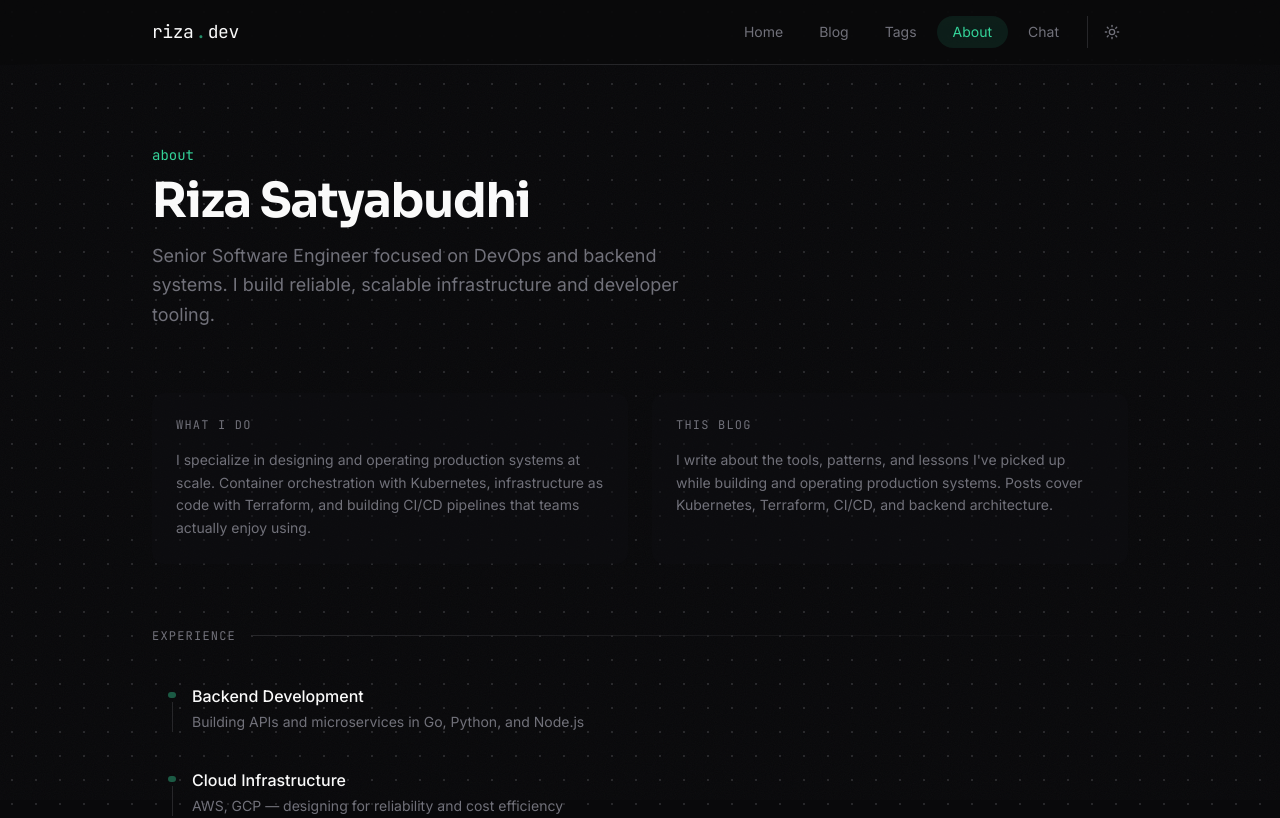
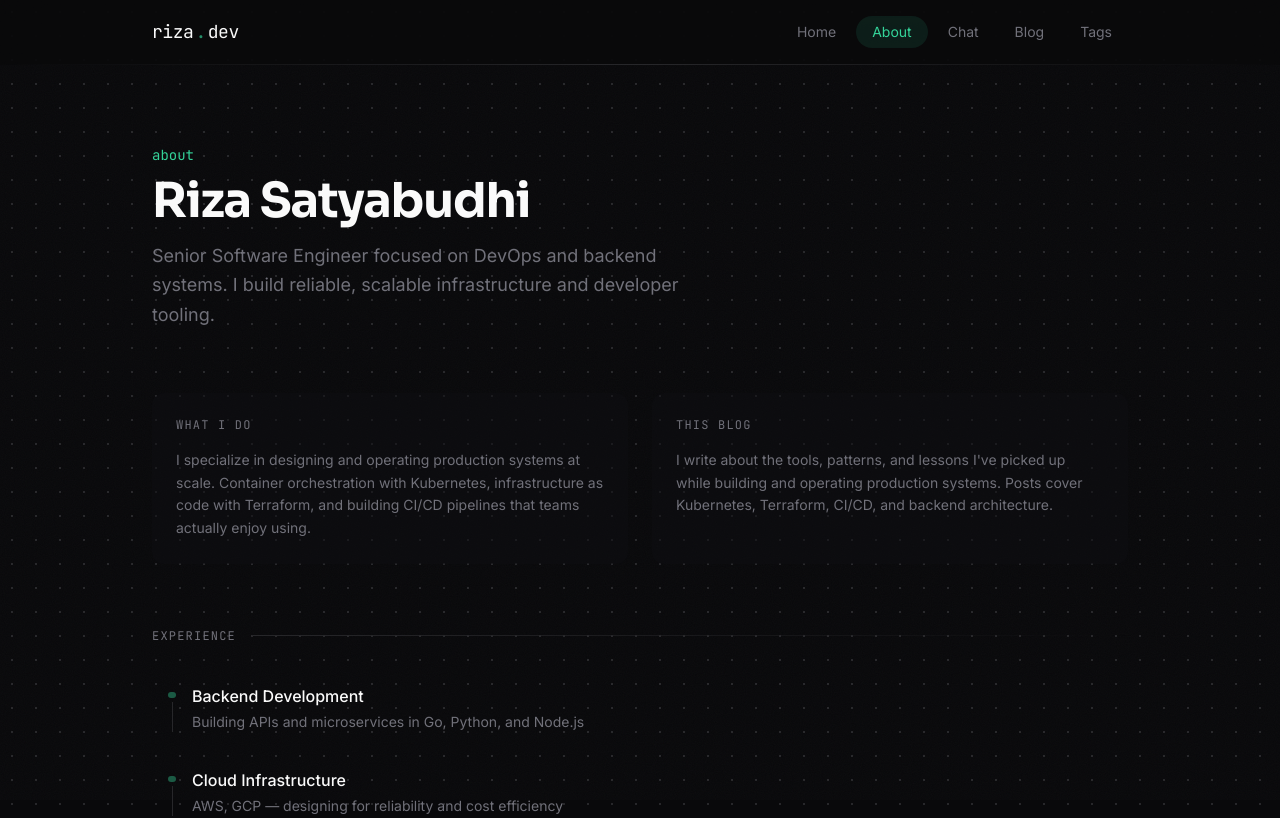
Before and after one commit to RizaSatya/riza-web, a Next.js app: page /about in a window 1280 px wide. Shown: the top 818 px of the page. Built offline with nearby package versions, Linux system fonts and the light colour scheme.

Commit message:
remove light mode

```diff
--- a/app/globals.css
+++ b/app/globals.css
@@ -4,18 +4,6 @@
 @custom-variant dark (&:where(.dark, .dark *));
 
 :root {
-  --background: #fafafa;
-  --foreground: #09090b;
-  --accent: #059669;
-  --accent-dim: #d1fae5;
-  --muted: #71717a;
-  --code-bg: #f4f4f5;
-  --border: #e4e4e7;
-  --card: #ffffff;
-  --glow: rgba(5, 150, 105, 0.1);
-}
-
-.dark {
   --background: #09090b;
   --foreground: #fafafa;
   --accent: #34d399;
--- a/app/layout.tsx
+++ b/app/layout.tsx
@@ -1,6 +1,5 @@
 import type { Metadata } from "next";
 import { Inter, JetBrains_Mono, Sora } from "next/font/google";
-import { ThemeProvider } from "@/components/layout/ThemeProvider";
 import { Header } from "@/components/layout/Header";
 import { Footer } from "@/components/layout/Footer";
 import { Analytics } from '@vercel/analytics/next';
@@ -52,15 +51,13 @@ export default function RootLayout({
   return (
     <html lang="en" suppressHydrationWarning>
       <body
-        className={`${inter.variable} ${sora.variable} ${jetbrainsMono.variable} font-sans antialiased`}
+        className={`${inter.variable} ${sora.variable} ${jetbrainsMono.variable} dark font-sans antialiased`}
       >
-        <ThemeProvider>
-          <div className="flex min-h-screen flex-col">
-            <Header />
-            <main className="flex-1">{children}</main>
-            <Footer />
-          </div>
-        </ThemeProvider>
+        <div className="flex min-h-screen flex-col">
+          <Header />
+          <main className="flex-1">{children}</main>
+          <Footer />
+        </div>
         <Analytics />
         <SpeedInsights />
       </body>
--- a/components/layout/Header.tsx
+++ b/components/layout/Header.tsx
@@ -4,15 +4,14 @@ import Link from "next/link";
 import { usePathname } from "next/navigation";
 import { useState, useEffect } from "react";
 import { Menu, X } from "lucide-react";
-import { ThemeToggle } from "./ThemeToggle";
 import clsx from "clsx";
 
 const navItems = [
   { href: "/", label: "Home" },
+  { href: "/about", label: "About" },
+  { href: "/chat", label: "Chat" },
   { href: "/blog", label: "Blog" },
   { href: "/tags", label: "Tags" },
-  { href: "/about", label: "About" },
-  { href: "/chat", label: "Chat" },
 ];
 
 export function Header() {
@@ -59,14 +58,10 @@ export function Header() {
               </Link>
             );
           })}
-          <div className="ml-2 border-l border-border pl-2">
-            <ThemeToggle />
-          </div>
         </div>
 
         {/* Mobile right side */}
         <div className="flex items-center gap-2 md:hidden">
-          <ThemeToggle />
           <button
             onClick={() => setMobileOpen((v) => !v)}
             className="flex h-9 w-9 items-center justify-center rounded-lg text-muted transition-colors hover:text-foreground"
```
